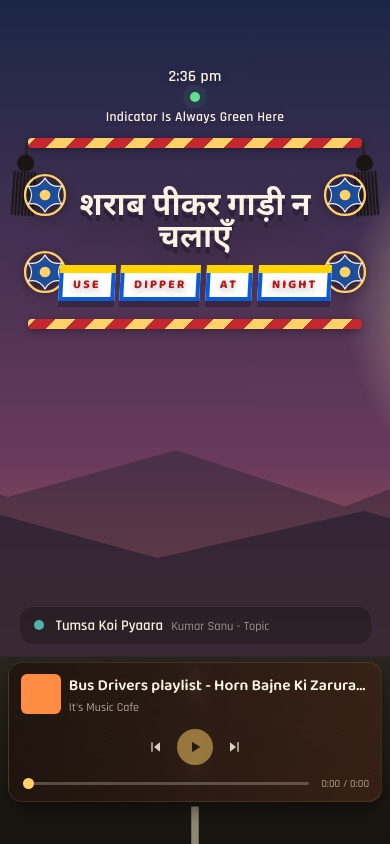
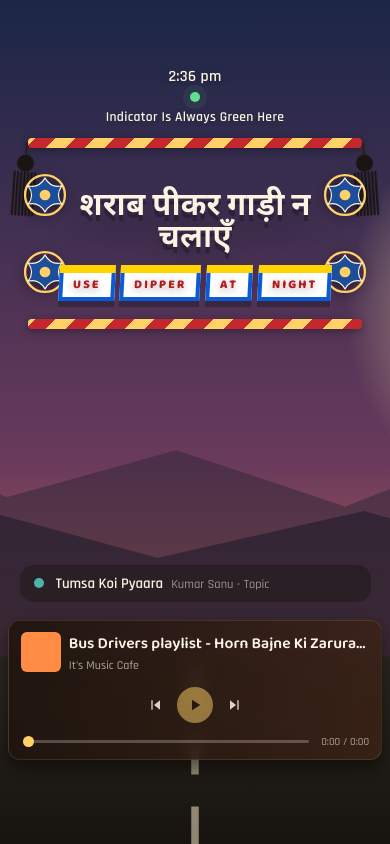
Before and after one commit to abhiishhekk/TruckDriverMusic, a React (Vite) app: page / in a window 390 px wide. Built offline with nearby package versions, Linux system fonts and the light colour scheme.

Commit message:
fixed responsiveness of player

```diff
--- a/src/components/HighwayScene/HighwayScene.css
+++ b/src/components/HighwayScene/HighwayScene.css
@@ -7,7 +7,7 @@
 }
 
 .scene-bulb {
-  animation: twinkle 2.4s ease-in-out infinite;
+  animation: twinkle 1s ease-in-out infinite;
 }
 
 @keyframes twinkle {
--- a/src/components/MusicPlayer/MusicPlayer.css
+++ b/src/components/MusicPlayer/MusicPlayer.css
@@ -7,7 +7,7 @@
   gap: 16px;
   width: min(760px, 92vw);
   margin: 0 auto;
-  padding: 12px 18px;
+  padding: 12px 2rem;
   border-radius: var(--radius-pill);
   background: linear-gradient(
     100deg,
@@ -17,6 +17,7 @@
   backdrop-filter: blur(8px);
   box-shadow: 0 12px 28px rgba(0, 0, 0, 0.45);
   border: 1px solid rgba(255, 209, 102, 0.14);
+
 }
 
 .music-player__art {
@@ -157,6 +158,7 @@
   .music-player {
     grid-template-columns: auto 1fr;
     grid-template-rows: auto auto;
+    border-radius: 15px;
   }
   .music-player__controls {
     grid-column: 1 / -1;
@@ -175,9 +177,10 @@
     gap: 8px;
     width: 96vw;
     margin: 0 2vw;
-    border-radius: 14px;
+    border-radius: 12px;
     box-shadow: 0 8px 18px rgba(0, 0, 0, 0.45);
     border: 1px solid rgba(255, 209, 102, 0.12);
+    margin-bottom: 5svh;
   }
 
   .music-player__art {
```
